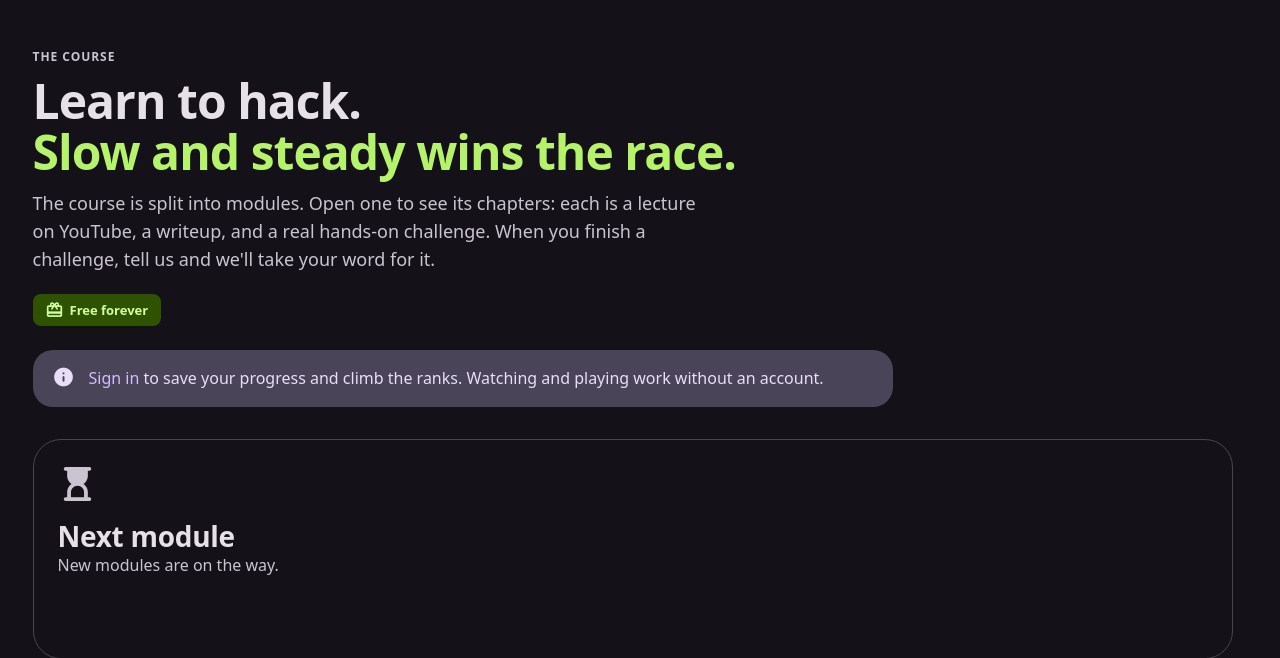
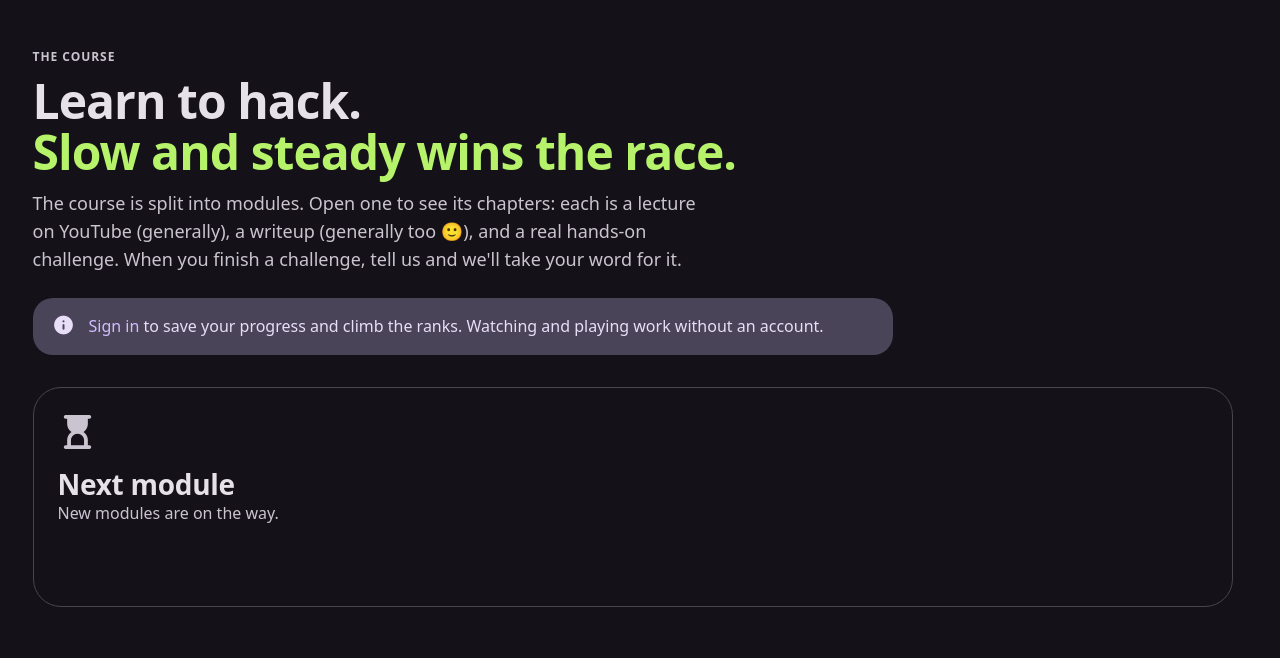
Before and after one commit to politejackal/pwnctual, a Flask app: page /learn in a window 1280 px wide. Shown: the part 73-731 px from the top of the page. Run offline with Flask 3, Linux system fonts and the light colour scheme; some web fonts are replaced.

Commit message:
Learn page: drop the Free forever badge, update the intro
Co-Authored-By: Claude Opus 5.5 <noreply@anthropic.com>
Claude-Session: https://claude.ai/code/session_01HmQrw3mdou2hX8cRBf4nnN

```diff
--- a/pwnctual/templates/learn.html
+++ b/pwnctual/templates/learn.html
@@ -7,10 +7,7 @@
     <div class="label">The course</div>
     <h1 class="display-s">Learn to hack.<br><em>Slow and steady wins the race.</em></h1>
     <p class="lede muted">The course is split into modules. Open one to see its chapters: each is a lecture
-      on YouTube, a writeup, and a real hands-on challenge. When you finish a challenge, tell us and we'll take your word for it.</p>
-    <div class="row" style="gap:8px">
-      <span class="chip good"><span class="material-symbols-rounded">redeem</span>Free forever</span>
-    </div>
+      on YouTube (generally), a writeup (generally too 🙂), and a real hands-on challenge. When you finish a challenge, tell us and we'll take your word for it.</p>
     {% if not me %}
       <div class="banner info" style="margin-top:24px"><span class="material-symbols-rounded">info</span>
         <span><a href="/login?next=/learn">Sign in</a> to save your progress and climb the ranks. Watching and playing work without an account.</span></div>
```
